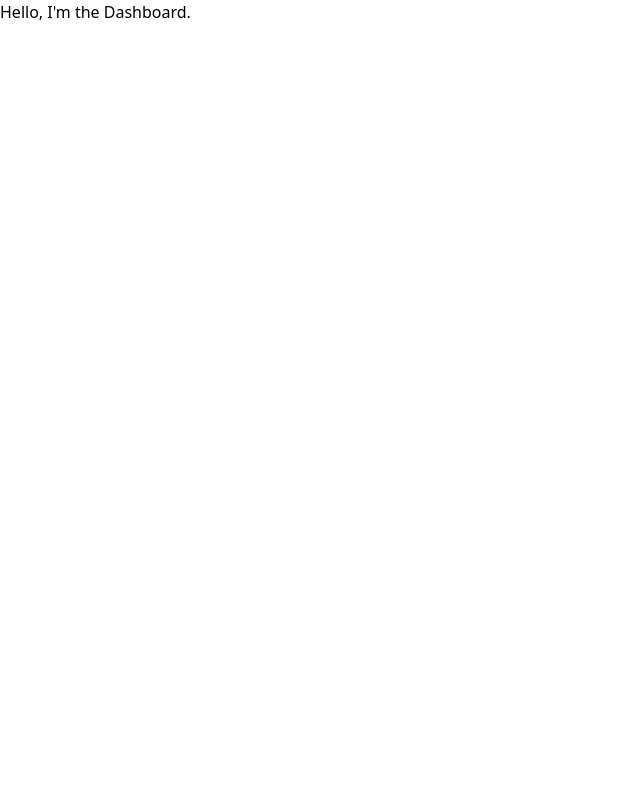
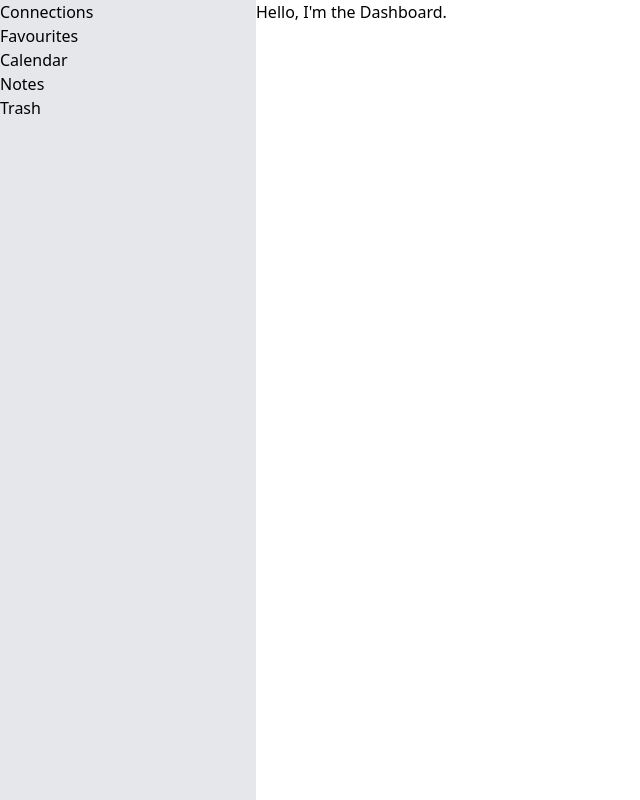
Before and after one commit to dpkreativ/crm-software, a Next.js app: page /dashboard in a window 1280 px wide. Shown: the whole page, without its empty margins (0-640 px from the left). Built offline with nearby package versions, Linux system fonts and the light colour scheme.

Commit message:
import sidebar

```diff
--- a/pages/dashboard/index.js
+++ b/pages/dashboard/index.js
@@ -1,5 +1,12 @@
+import Sidebar from "components/Sidebar";
+
 const Dashboard = () => {
-  return <div>Hello, I'm the Dashboard.</div>;
+  return (
+    <div className="flex">
+      <Sidebar />
+      <div>Hello, I'm the Dashboard.</div>
+    </div>
+  );
 };
 
 export default Dashboard;
```
